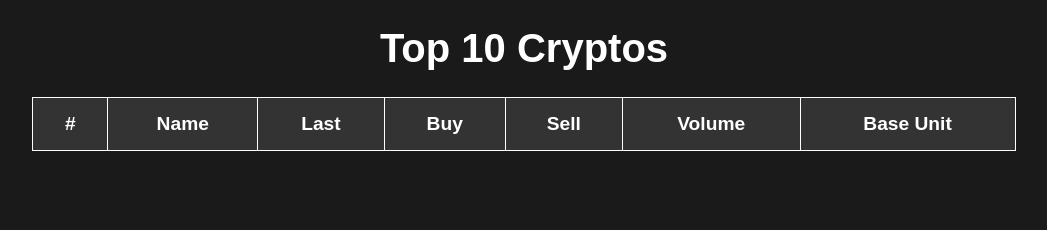
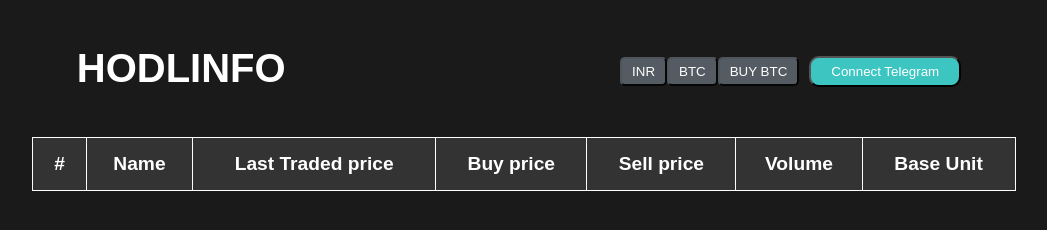
Before and after one commit to mukeshlakkakula/quadb2cmp, a plain HTML site: page Frontend/index.html in a window 1280 px wide. Shown: the whole page, without its empty margins (116-1163 px from the left). Drawn offline with Linux system fonts and the light colour scheme; no server answers.

Commit message:
solution2

```diff
--- a/Frontend/index.html
+++ b/Frontend/index.html
@@ -2,29 +2,40 @@
 <html lang="en">
 <head>
   <meta charset="UTF-8">
+  <link
+  rel="icon"
+  href="./bf981004281deb5e03d52200ad213f25-removebg-preview.png"
+/>
   <meta name="viewport" content="width=device-width, initial-scale=1.0">
-  <title>Crypto Prices</title>
+  <title>CryptoTrading</title>
   <link rel="stylesheet" href="styles.css">
 </head>
 <body>
    <!-- header section -->
-   <div>
-    <h1>Top 10 Cryptos</h1>
+   <div class="headerContainer">
+    <h1>HODLINFO</h1>
+    <div class="subheaderContainer">
+    <button class="btn1">INR</button>
+    <button class="btn1">BTC</button>
+    <button class="btn1">BUY BTC</button>
+
+        <button class="Telegrambtn"> Connect Telegram</button>
+    </div>
    </div>
 
-  <table border="1">
+  <table >
     <thead>
       <tr><th>#</th>
         <th>Name</th>
-        <th>Last</th>
-        <th>Buy</th>
-        <th>Sell</th>
+        <th>Last Traded price</th>
+        <th>Buy price</th>
+        <th>Sell price</th>
         <th>Volume</th>
         <th>Base Unit</th>
       </tr>
     </thead>
     <tbody id="crypto-table">
-      <!-- Dynamic data will be rendered here -->
+      <!-- table body is imported from js here -->
     </tbody>
   </table>
 
--- a/Frontend/script.js
+++ b/Frontend/script.js
@@ -1,12 +1,11 @@
 async function fetchCryptoData() {
     try {
-      const response = await fetch('http://localhost:4000/api/getTop10');
+      const response = await fetch('https://quadb2cmp.onrender.com/api/getTop10');
       const data = await response.json();
-      console.log(data)
+
 
       const tableBody = document.getElementById('crypto-table');
-      tableBody.innerHTML = ''; // Clear the table before populating it
-
+      tableBody.innerHTML = '';
       data.forEach((crypto, index) => {
         const row = document.createElement('tr');
         row.innerHTML = `
--- a/Frontend/styles.css
+++ b/Frontend/styles.css
@@ -5,6 +5,17 @@
     font-family: Arial, sans-serif;
     margin: 2%;
     padding: 0;
+  }
+  .headerContainer{
+    display: flex;
+    justify-content: space-around;
+    align-items: center;
+  }
+
+  .subheaderContainer{
+    display: flex;
+    justify-content: space-around;
+    align-items: center;
   }
 
   h1 {
@@ -42,11 +53,43 @@
     color: red;
   }
 
-  /* Mobile Styles (For screens up to 600px wide) */
+.headerContainer{
+    width: 100%;
+    display: flex;
+    justify-content: space-around;
+    align-items: center;
+}
+.subheaderContainer{
+    display: flex;
+justify-content: space-between;
+align-items: center;
+}
+.btn1{
+    color: #fff;
+    background-color: #545b62;
+    border-color: #4e555b;
+    cursor: pointer;
+    padding: 5px 10px;
+    border-radius: 5px;
+}
+.Telegrambtn{
+    margin: 10px;
+    padding: 6px 20px;
+    border-radius: 10px;
+    background-color: #3dc6c1;
+    color: #fff !important;
+}
+
+
   @media (max-width: 600px) {
     h1 {
       font-size: 1.5rem;
     }
+
+.headerContainer{
+    display: flex;
+    flex-direction: column;
+}
 
     table {
       width: 100%;
@@ -78,11 +121,11 @@
     }
 
     td:first-child {
-      width: 40px;  /* Adjust width for tablet */
+      width: 40px;
     }
   }
 
-  /* Desktop Styles (For screens wider than 992px) */
+
   @media (min-width: 993px) {
     h1 {
       font-size: 2.5rem;
@@ -98,6 +141,6 @@
     }
 
     td:first-child {
-      width: 50px;  /* Adjust width for desktop */
+      width: 50px;
     }
   }
```
Also changed, not shown: Backend/index.js (+8 -8 lines), Frontend/bf981004281deb5e03d52200ad213f25-removebg-preview.png (added), 1 other file.
